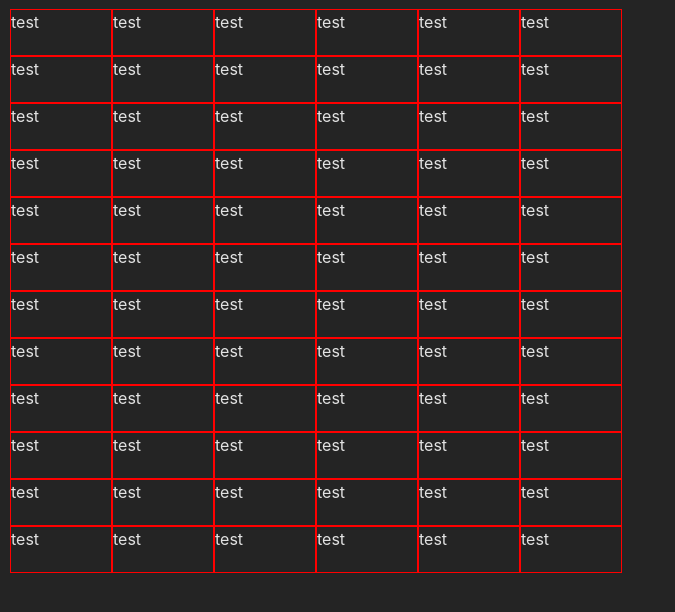
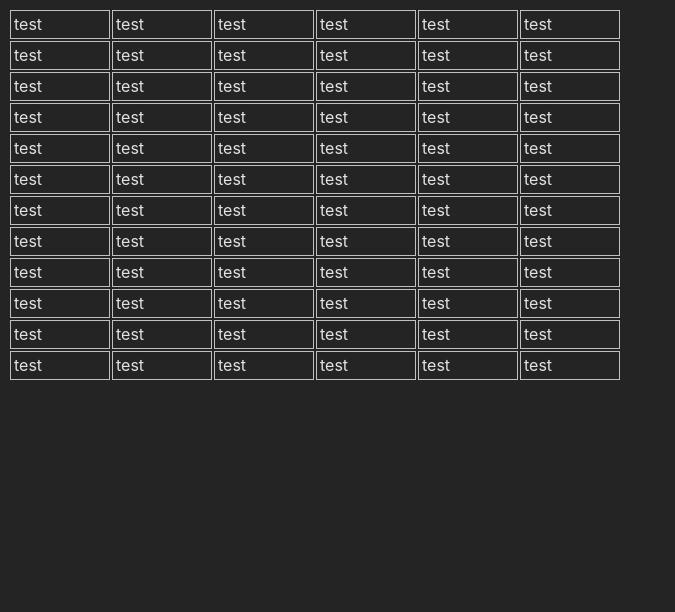
Before and after one commit to PMcht/SheetsClone, a React (Vite) app: page / in a window 1280 px wide. Shown: the top 612 px of the page, without its empty margins (0-675 px from the left). Built offline with nearby package versions, Linux system fonts and the light colour scheme.

Commit message:
Styling Cells

```diff
--- a/src/components/Cell.jsx
+++ b/src/components/Cell.jsx
@@ -15,7 +15,6 @@ const Cell = (props) => {
     }
 
     const LabelToInput = (e) => {
-        console.log(e.target.dataset.cellId)
         setEditMode(true);
     }
     const InputToLabel = () => setEditMode(false);
@@ -41,9 +40,9 @@ const Cell = (props) => {
 
 
   return editMode ? (
-            <input className={`Cell ${props.cellId}`} onKeyDown={EnterInput} data-cell-id={props.cellId} value={cellValue} onChange={updateCellValue} />
+            <input className={`Cell Input ${props.cellId}`} onKeyDown={EnterInput} data-cell-id={props.cellId} value={cellValue} onChange={updateCellValue} />
         ) : (
-            <div className={`Cell ${props.cellId}`} onClick={LabelToInput} data-cell-id={props.cellId} >
+            <div className={`Cell Label ${props.cellId}`} onClick={LabelToInput} data-cell-id={props.cellId} >
                 {cellValue}
             </div>
         );
--- a/src/components/style.scss
+++ b/src/components/style.scss
@@ -1,13 +1,39 @@
-.Cell, .CellT{
-    border: 1px solid red;
-    width: 100%;
-    height: 100%;
+.Cell{
+    width: 100px;
+    height: 25px;
+    &.Label {
+        width: 100%;
+        height: 100%;
+        overflow: hidden;
+        line-height: 27px;
+        text-overflow: clip;
+        white-space: nowrap;
+        border: 1px solid rgb(192, 192, 192);
+        padding-left: 3px;
+        box-sizing:border-box;
+        cursor:default
+        }
+    &.Label:focus{
+        outline: none;
+        cursor:text
+    }
+    &.Input{
+        position: relative;
+        font-size: 16px;
+        padding: 0;
+        margin: 0;
+        border: 2px solid #1A73E8;
+        box-sizing:border-box;
+        display: inline-block;
+        vertical-align: middle;
+        cursor:default
+    }
 }
 
 .Column {
     min-width: 100px;
     max-width: 100px;
-    height: 45px;
+    height: 25px;
     margin: 0;
     padding: 0;
     border: 0;
```
